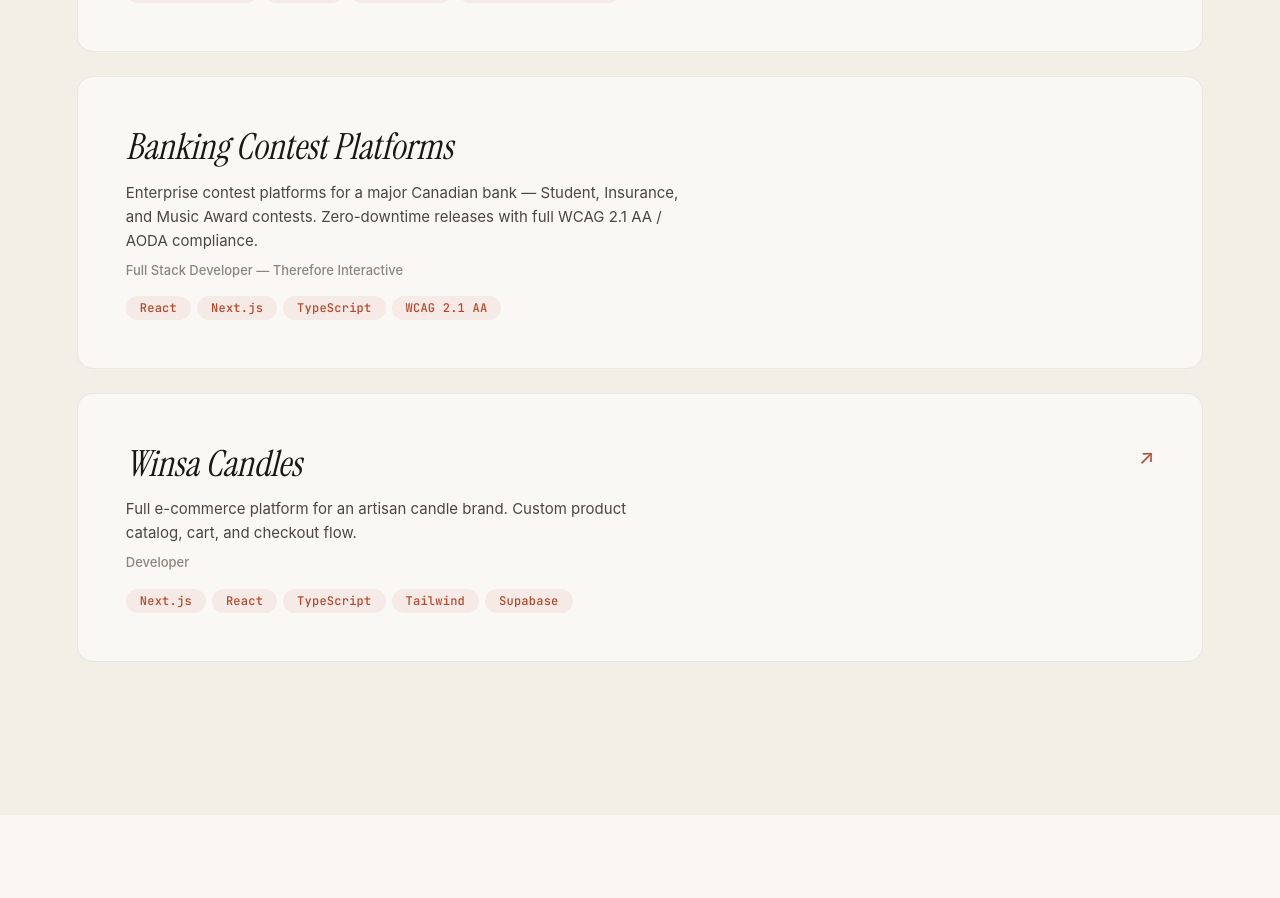
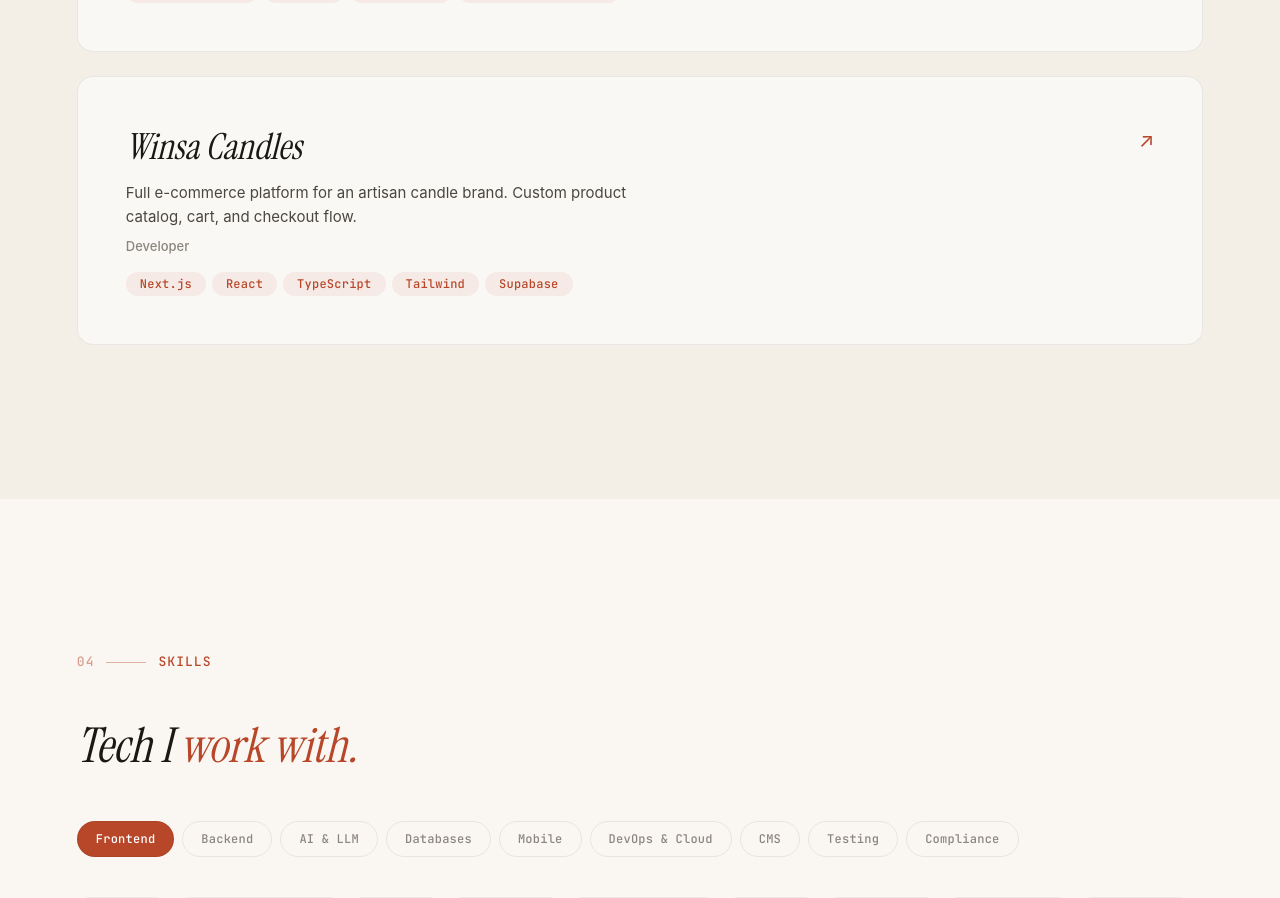
Before and after one commit to mo-ab93/moe, a Next.js app: page / in a window 1280 px wide. Shown: the part 4462-5360 px from the top of the page. Built offline with nearby package versions, Linux system fonts and the light colour scheme.

Commit message:
Remove Banking Contest Platforms project

```diff
--- a/components/Projects.tsx
+++ b/components/Projects.tsx
@@ -26,13 +26,6 @@ const projectsData = [
       'AI-powered customer support on OpenAI GPT API with human live chat escalation. Compliance-aware prompt engineering for regulated financial services.',
     role: 'Full Stack Developer — ALTAIF Inc.',
     tech: ['OpenAI GPT API', 'Next.js', 'TypeScript', 'Prompt Engineering'],
-  },
-  {
-    name: 'Banking Contest Platforms',
-    tagline:
-      'Enterprise contest platforms for a major Canadian bank — Student, Insurance, and Music Award contests. Zero-downtime releases with full WCAG 2.1 AA / AODA compliance.',
-    role: 'Full Stack Developer — Therefore Interactive',
-    tech: ['React', 'Next.js', 'TypeScript', 'WCAG 2.1 AA'],
   },
   {
     name: 'Winsa Candles',
```
